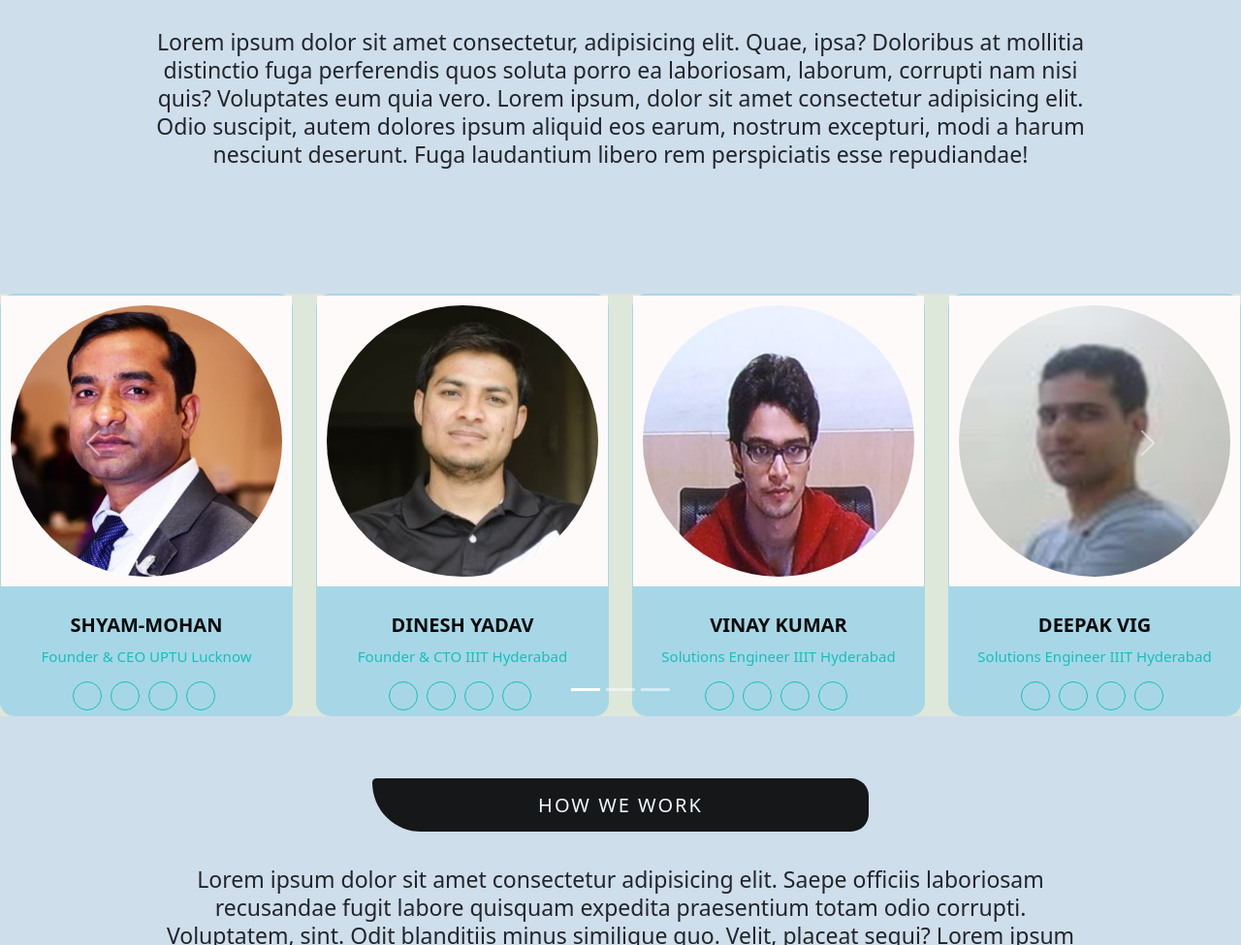
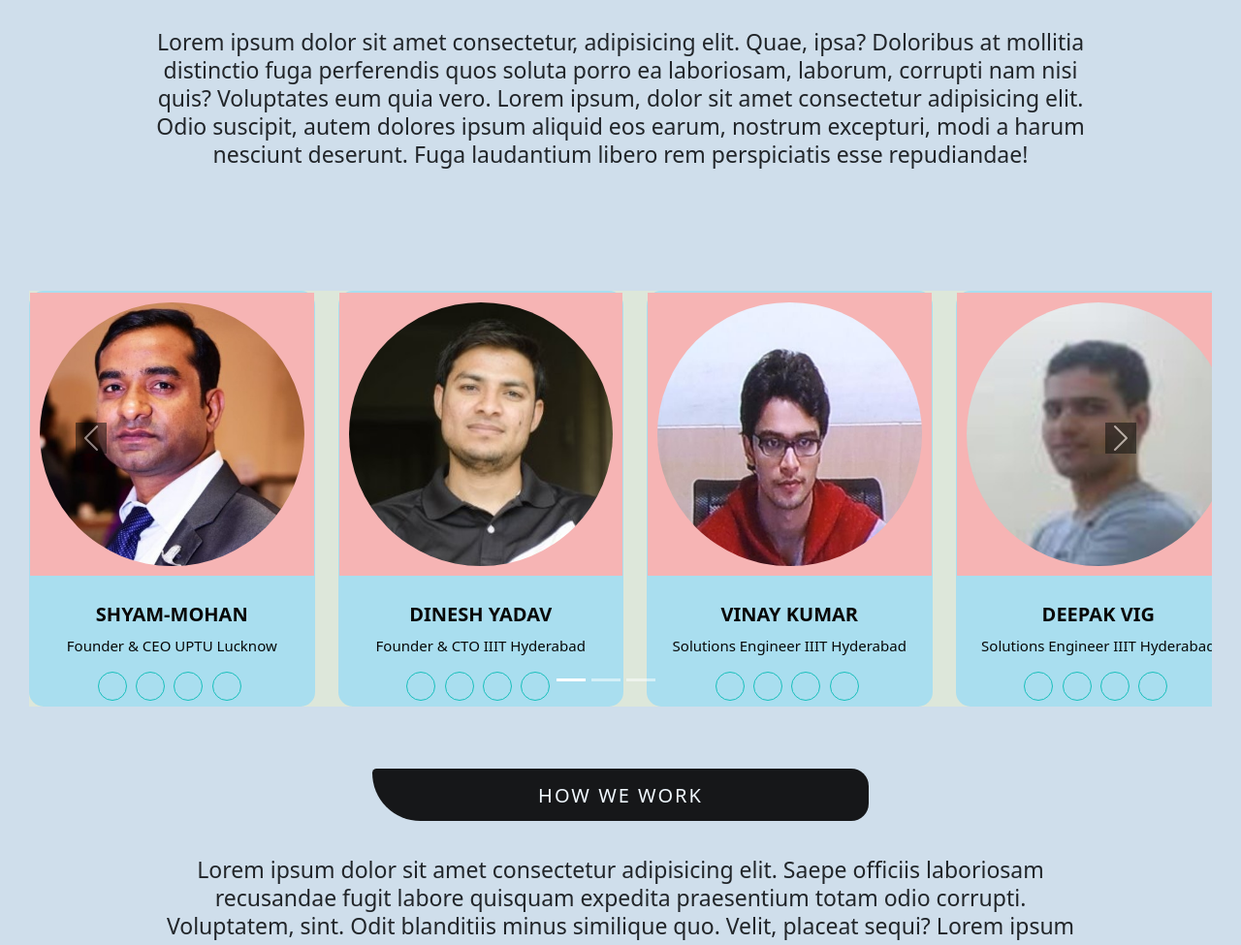
Before and after one commit to Hafeeplay/Razorops-About-us, a plain HTML site: page new page/index.html in a window 1280 px wide. Shown: the part 2655-3630 px from the top of the page at 97% size. Drawn offline with nearby package versions, Linux system fonts and the light colour scheme.

Commit message:
Remove the hover effect on  features
 left right margin for the teams carousel
made  the next arrow button visible so that the user can analyse and do a CTA

```diff
--- a/new page/style.css
+++ b/new page/style.css
@@ -114,6 +114,7 @@ h3{
 }
 
 .carousel-item{
+    margin-left: 30px;
     margin-top: 10%;
     height: auto;
     width: 100%;
@@ -123,10 +124,22 @@ h3{
 
 
 }
+.carousel {
+    margin-right: 30px;}
 
 .carousel-caption{
     text-align: right;
 
+}
+
+.carousel-control-next-icon{
+
+    color: #060808;
+    background-color: #060808;
+}
+.carousel-control-prev-icon{
+    color: #060808;
+    background-color: #060808;
 }
 
 /* <!-- font-family: Montserrat;
@@ -154,7 +167,7 @@ text-align: center;--> */
 
 .cont{
 
-    background: #f8f5f5;
+  background: #d85050;
 
 }
 .our-team{
@@ -165,13 +178,13 @@ text-align: center;--> */
 
     padding: 2px 1px 0px;
 
-    background: rgba(142, 207, 235, 0.676);
+    background: rgba(145, 217, 248, 0.676);
 
 }
 
 .our-team .pic{
 
-    background: rgb(255, 250, 250);
+    background:rgb(246, 180, 180);
 
     padding: 10px;
 
@@ -189,7 +202,7 @@ text-align: center;--> */
 
 .our-team:hover .pic{
 
-    background: #17bebb;
+  background: #000000;
 
     border-radius: 50%;
 
@@ -223,7 +236,7 @@ text-align: center;--> */
 
 .our-team .post{
 
-    color: #17bebb;
+    color:#060808;
 
     text-transform: capitalize;
 
```
